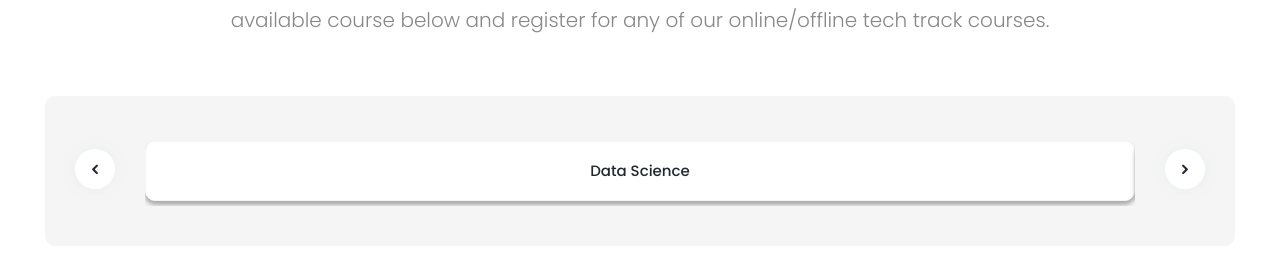
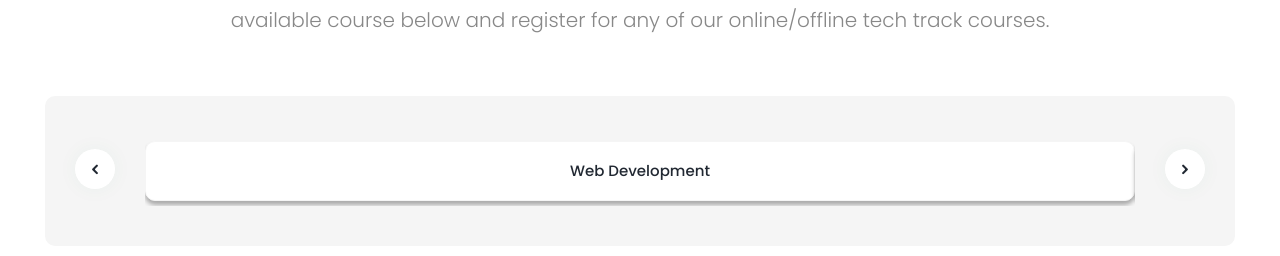
Before and after one commit to ATC-HUB/acadonline, a Nuxt app: page / in a window 1280 px wide. Shown: the part 1943-2199 px from the top of the page. Built offline with nearby package versions, Linux system fonts and the light colour scheme.

Commit message:
updated course data json file linked to courses can coursecategorytabs conponent

```diff
--- a/components/CourseCategoryTabs.vue
+++ b/components/CourseCategoryTabs.vue
@@ -2,27 +2,27 @@
   <ul class="swiper-wrapper nav">
     <li
       v-for="coursecategory in categories"
-      :key="coursecategory.id"
+      :key="coursecategory"
       class="swiper-slide"
     >
       <button
         class=""
         data-bs-toggle="tab"
-        :data-bs-target="`#${coursecategory.name}`"
+        :data-bs-target="`#${coursecategory.category}`"
       >
-        {{ coursecategory.name }}
+        {{ coursecategory.category }}
       </button>
     </li>
   </ul>
 </template>
 
 <script>
-import CourseCategoryData from "../data/CourseCategoryData.json";
+import CourseData from "../data/CourseData.json";
 export default {
   name: "CourseCategoryTabs",
   data() {
     return {
-      categories: CourseCategoryData,
+      categories: CourseData,
     };
   },
 };
--- a/components/Courses.vue
+++ b/components/Courses.vue
@@ -12,13 +12,7 @@
 
 <script>
 
-import CourseData from "../data/CourseData.json";
 export default {
   name: "Course",
-  data() {
-    return {
-      coursedata: CourseData,
-    }
-    },
 };
 </script>
```
